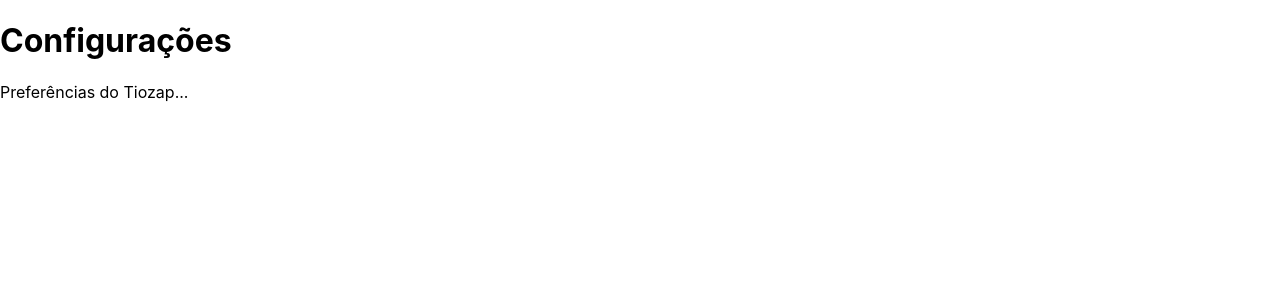
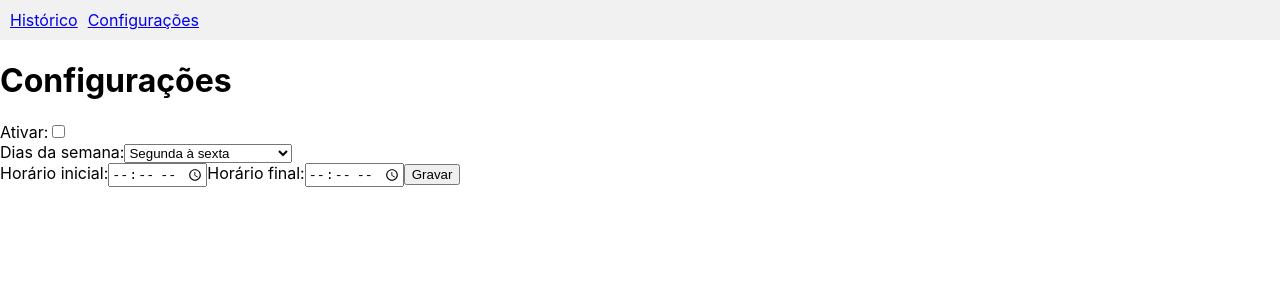
Before and after one commit to eaetomaz/frontend-tiozap, a React (Create React App) app: page /configuracoes in a window 1280 px wide. Shown: the top 300 px of the page. Built offline with nearby package versions, Linux system fonts and the light colour scheme; no server answers.

Commit message:
feat: Implementação da tela das configurações e ajuste em rotas

```diff
--- a/src/App.jsx
+++ b/src/App.jsx
@@ -1,31 +1,24 @@
-import { BrowserRouter as Router, Routes, Route, Navigate } from "react-router-dom";
+import { BrowserRouter as Router, Routes, Route, Navigate, Link } from "react-router-dom";
 import Login from "./pages/Login";
 import Historico from "./pages/Historico";
 import Configuracoes from "./pages/Configuracoes";
-import ProtectedRoute from "./components/ProtectedRoute";
+// import ProtectedRoute from "./components/ProtectedRoute"; // desativado por enquanto
 
 export default function App() {
   return (
     <Router>
+      {/* Menu simples */}
+      <nav style={{ display: "flex", gap: "10px", padding: "10px", background: "#f1f1f1" }}>
+        <Link to="/historico">Histórico</Link>
+        <Link to="/configuracoes">Configurações</Link>
+      </nav>
+
       <Routes>
         <Route path="/" element={<Navigate to="/historico" replace />} />
         <Route path="/login" element={<Login />} />
-        <Route
-          path="/historico"
-          element={
-            <ProtectedRoute>
-              <Historico />
-            </ProtectedRoute>
-          }
-        />
-        <Route
-          path="/configuracoes"
-          element={
-            <ProtectedRoute>
-              <Configuracoes />
-            </ProtectedRoute>
-          }
-        />
+
+        <Route path="/historico" element={<Historico />} />
+        <Route path="/configuracoes" element={<Configuracoes />} />
       </Routes>
     </Router>
   );
--- a/src/pages/Configuracoes.jsx
+++ b/src/pages/Configuracoes.jsx
@@ -1,8 +1,116 @@
+import { useEffect, useState } from "react";
+import { apiFetch } from "../services/api";
+
 export default function Configuracoes() {
-    return (
-        <div>
-            <h1>Configurações</h1>
-            <p>Preferências do Tiozap...</p>
-        </div>
-    );
+   const [formData, setFormData] = useState({
+        id: 1,
+        ativar: false,
+        diassemana: "",
+        horarioinicial: "",
+        horariofinal: ""
+    });
+
+  useEffect(() => {
+    apiFetch("/config")
+      .then(data => {
+        if (Array.isArray(data) && data.length > 0) {
+          const config = data[0]; // revisar depois
+          setFormData({
+            id: config.id,
+            ativar: config.ativar === "1" ? true : false,
+            diassemana: config.diassemana,
+            horarioinicial: formatTime(config.horarioinicial),
+            horariofinal: formatTime(config.horariofinal)
+          });
+        }
+      })
+      .catch(err => console.error("Erro ao carregar configurações:", err));
+  }, []);
+
+  function formatTime(t) {
+    if(!t) return "";
+    return t.substring(0,5);
+  }
+
+  function handleChange(e) {
+    const { name, value } = e.target;
+    setFormData(prev => ({
+      ...prev,
+      [name]: value
+    }));
+  }
+
+  function handleSubmit(e) {
+    e.preventDefault();
+
+    const payload = {
+      ...formData,
+      ativar: formData.ativar ? "1" : "0"
+    };
+
+    apiFetch(`/config/${formData.id}`, {
+      method: "PUT",
+      headers: { "Content-Type": "application/json" },
+      body: JSON.stringify(payload)
+    })
+      .then(() => alert("Configurações salvas com sucesso!"))
+      .catch(err => console.error("Erro ao salvar configurações:", err));
+  }
+
+  return (
+    <div>
+      <h1>Configurações</h1>
+      <form onSubmit={handleSubmit}>
+        <label>
+          Ativar:
+          <input
+            type="checkbox"
+            name="ativar"
+            checked={formData.ativar}
+            onChange={e => setFormData(prev => ({
+              ...prev,
+              ativar: e.target.checked
+            }))}
+          />
+        </label>
+        <br />
+
+        <label>
+          Dias da semana:
+          <select
+            name="diassemana"
+            value={formData.diassemana}
+            onChange={handleChange}
+            >
+                <option>Segunda à sexta</option>
+                <option>Segunda à domingo</option>
+                <option>Segunda, quarta e sexta</option>
+                <option>Terça e quinta</option>
+            </select>
+        </label>
+        <br />
+
+        <label>
+        Horário inicial:
+        <input
+            type="time"
+            name="horarioinicial"
+            value={formData.horarioinicial}
+            onChange={handleChange}
+        />
+        </label>
+
+        <label>
+        Horário final:
+        <input
+            type="time"
+            name="horariofinal"
+            value={formData.horariofinal}
+            onChange={handleChange}
+        />
+        </label>
+        <button type="submit">Gravar</button>
+      </form>
+    </div>
+  );
 }
--- a/src/pages/Historico.jsx
+++ b/src/pages/Historico.jsx
@@ -14,9 +14,11 @@ export default function Historico() {
     <div>
       <h1>Histórico</h1>
       <ul>
-        {historico.map((item, i) => (
-          <li key={i}>{item.mensagem}</li>
-        ))}
+         {historico.map((item, i) => {
+            return (
+              <li key={i}>{item.id} | {new Date(item.datahoraenvio).toLocaleString("pt-BR")} | {item.mensagemenviada} | {item.destinatario}</li>
+            );
+          })}
       </ul>
     </div>
   );
--- a/src/services/api.js
+++ b/src/services/api.js
@@ -1,7 +1,7 @@
 const API_URL = 'http://localhost:3001';
 
 export async function apiFetch(endpoint, options = {}) {
-  const token = localStorage.getItem('token');
+  const token = 'eyJhbGciOiJIUzI1NiIsInR5cCI6IkpXVCJ9.eyJpZCI6MSwibm9tZSI6Ikd1aWxoZXJtZSIsImlhdCI6MTc1NDg0MjE3MywiZXhwIjoxNzU0ODQ1NzczfQ.IMc_M3HPMnkU-w_wk4TROGC_8EtQ4-Yh4ikqmTdYecs';
 
   const headers = {
     'Content-Type': 'application/json',
```
Also changed, not shown: 1 other file (tests, documents, lock files or other folders).
